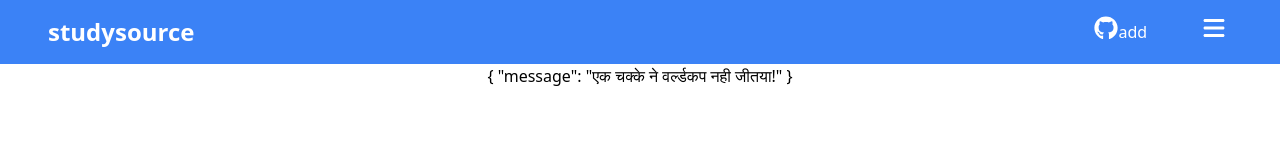
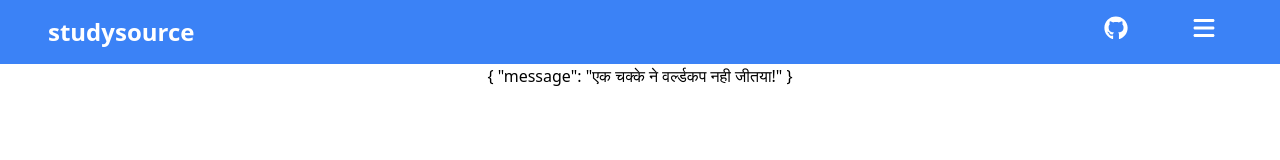
Before and after one commit to OctoTechHub/studysource, a React (Vite) app: page /hello in a window 1280 px wide. Shown: the top 160 px of the page. Built offline with nearby package versions, Linux system fonts and the light colour scheme.

Commit message:
commit nav

```diff
--- a/src/components/Nav.tsx
+++ b/src/components/Nav.tsx
@@ -29,7 +29,7 @@ export default function Nav() {
                 className="text-white mr-4"
               >
                 <FontAwesomeIcon icon={faGithub} className="h-6 w-6" />
-add              </a>
+        </a>
             </div>
             <div>
               <button
```
